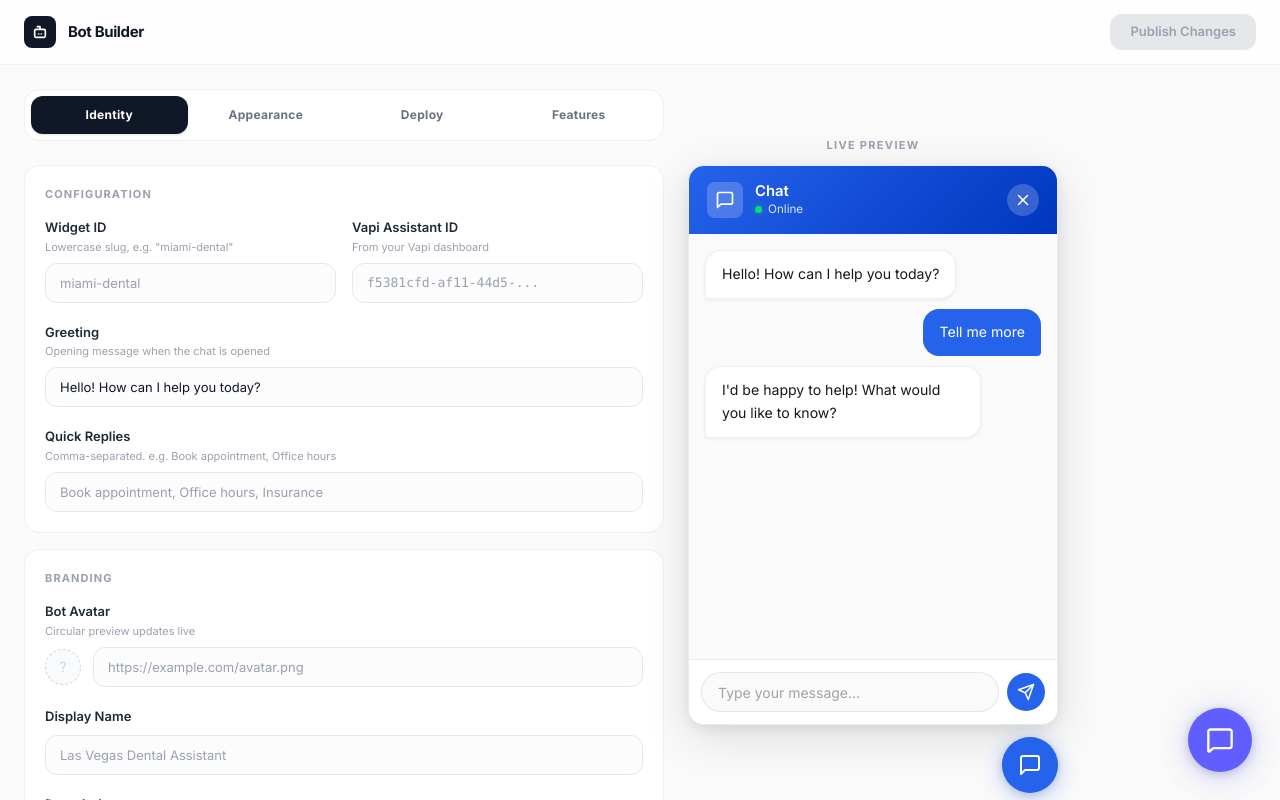
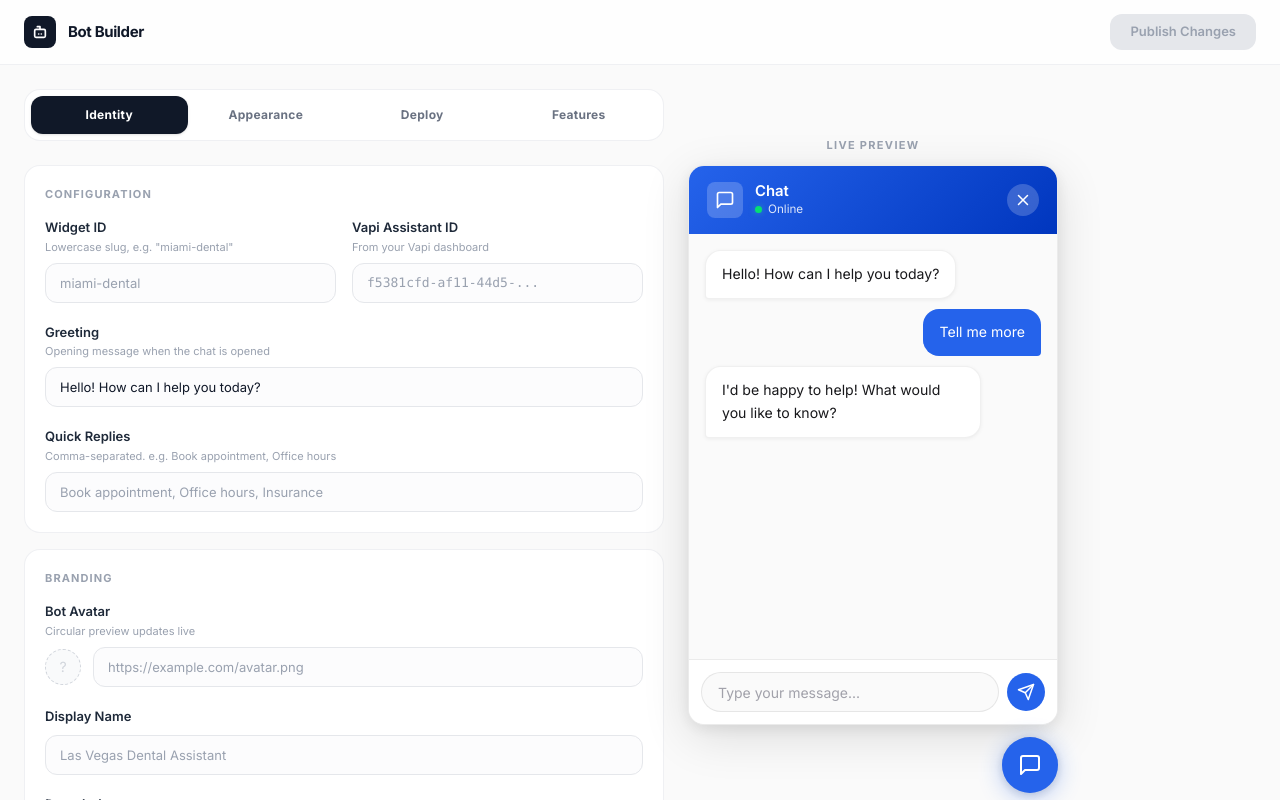
Before and after one commit to murray0330/apivo-chatbot-builder, a Next.js app: page / in a window 1280 px wide. Shown: the top 800 px of the page. Built offline with nearby package versions, Linux system fonts and the light colour scheme.

Commit message:
Remove LiveChatWidget from homepage
The component stays as a reusable reference but shouldn't be embedded
on the builder site itself.

https://claude.ai/code/session_011H577w9web2cNU2vA28WaD

```diff
--- a/src/app/page.tsx
+++ b/src/app/page.tsx
@@ -1,11 +1,5 @@
 import BotBuilder from "@/components/BotBuilder";
-import LiveChatWidget from "@/components/LiveChatWidget";
 
 export default function HomePage() {
-  return (
-    <>
-      <BotBuilder />
-      <LiveChatWidget />
-    </>
-  );
+  return <BotBuilder />;
 }
```
